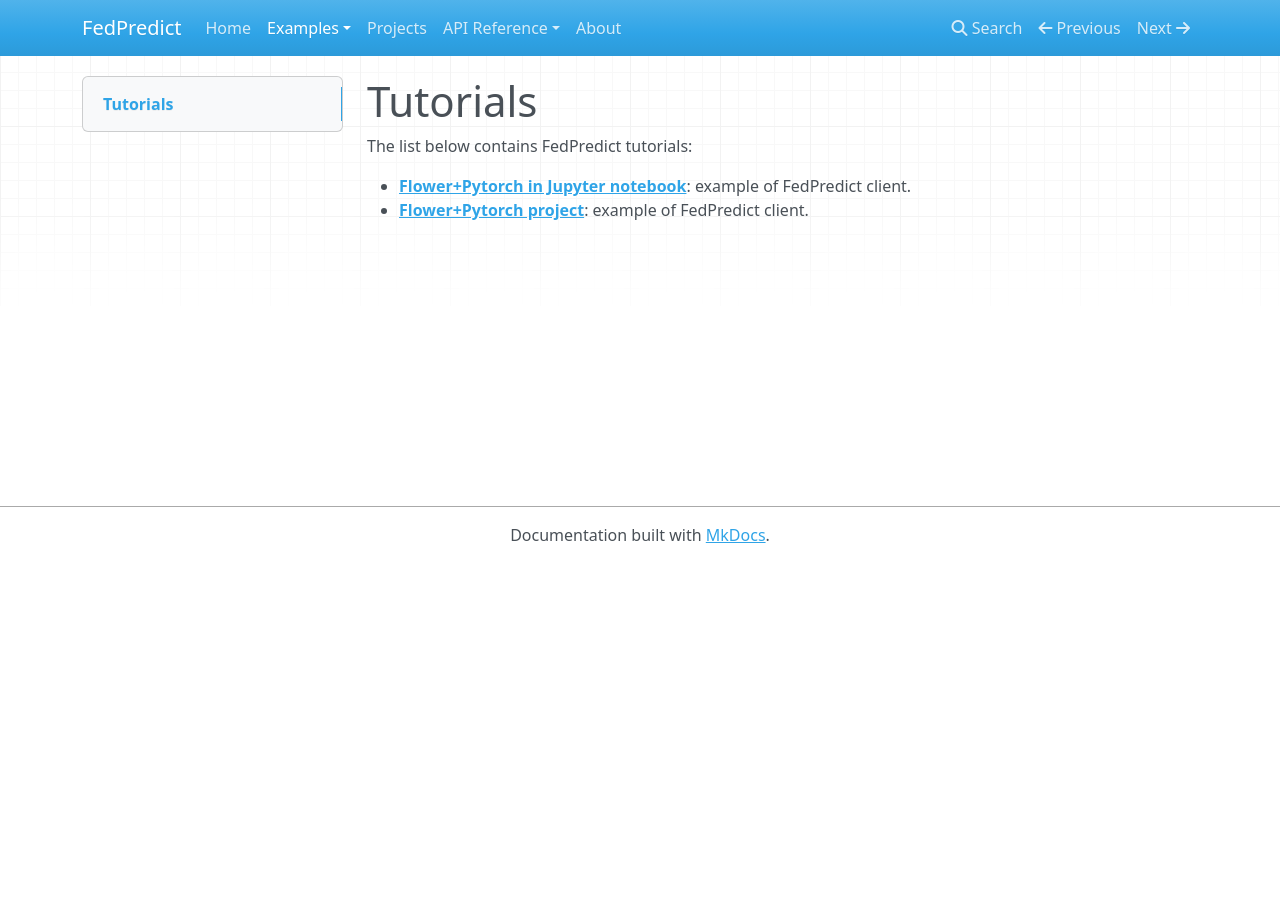
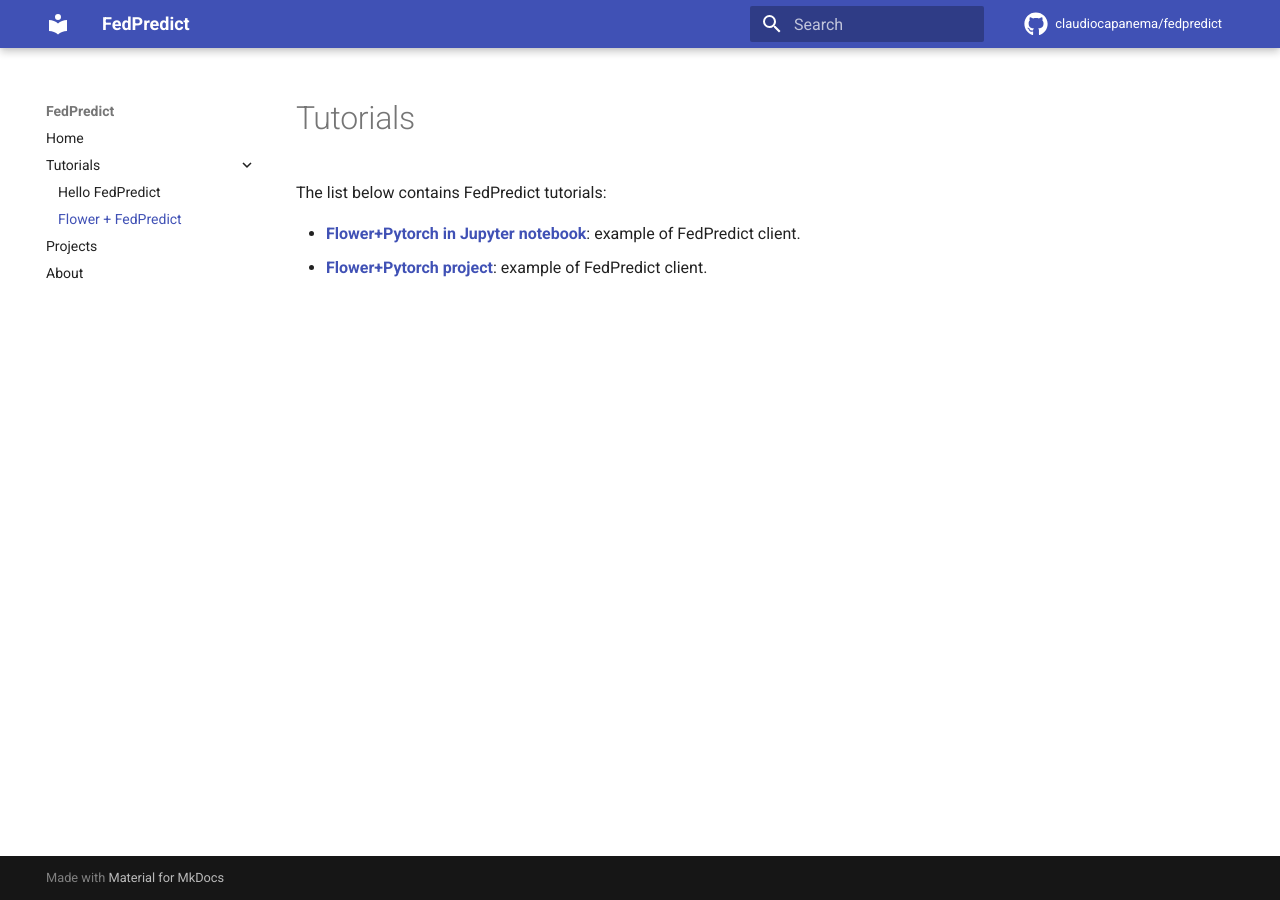
Before and after one commit to claudiocapanema/fedpredict, an MkDocs documentation site: the page built from docs/flower_fedpredict.md, in a window 1280 px wide. Built offline with MkDocs 1.6.1 and Material for MkDocs 9.7.7, drawn with Linux system fonts in a browser that asks for light colours; nearby versions of some CDN libraries; comment, search, counter and statistics services are not loaded.

Commit message:
Docs and examples update

```diff
--- a/mkdocs.yml
+++ b/mkdocs.yml
@@ -1,11 +1,21 @@
+repo_url: https://github.com/claudiocapanema/fedpredict
+repo_name: claudiocapanema/fedpredict
 site_name: FedPredict
 site_url: https://www.fedpredict.com/
+theme:
+  name: material
+  color_mode: auto
+  user_color_mode_toggle: true
+  locale: en
+  icon:
+    repo: fontawesome/brands/github
+
 nav:
   - Home: index.md
-  - Examples:
-      - 'Quick start': quick_start.md
-      - 'Flower + FedPredict': flower_fedpredict.md
+  - Tutorials:
+      - Hello FedPredict: hello_fedpredict.md
+      - Flower + FedPredict: flower_fedpredict.md
   - Projects: projects.md
-  - API Reference:
-      - 'Pytorch': api_reference_torch.md
+#  - API Reference:
+#      - 'Pytorch': api_reference_torch.md
   - About: about.md
```
Also changed, not shown: docs/hello_fedpredict.md (added, +23 -0 lines), docs/index.md (+2 -2 lines), docs/quick_start.md (deleted, +0 -23 lines).
